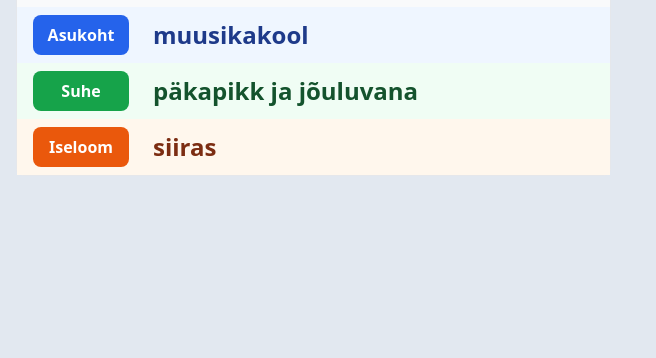
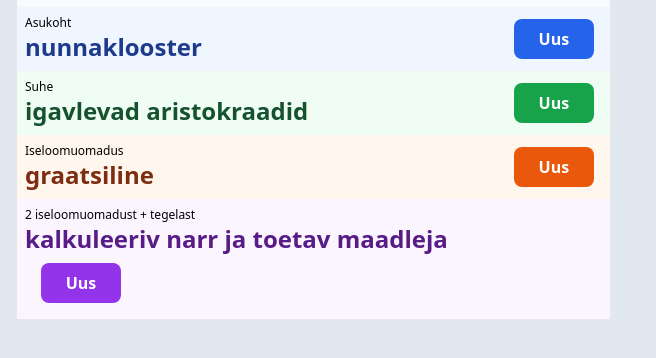
Before and after one commit to antiveeranna/imp, a website: page src/index.html in a window 1280 px wide. Shown: the part 54-412 px from the top of the page, without its empty margins (0-656 px from the left). Drawn offline with Linux system fonts and the light colour scheme.

Commit message:
karakterid + omadused

```diff
--- a/src/index.html
+++ b/src/index.html
@@ -14,40 +14,77 @@
       <h1 class="text-xl py-2 text-center">Inspiratsioon</h1>
 
       <div class="flex flex-row bg-blue-50 items-center">
+
+
+          <div class="p-2 grow">
+            <section class="text-xs">Asukoht</section>
+            <section id="locations"
+          class="text-2xl font-semibold text-blue-900"
+        ></section>
+          </div>
           <button
           id="location-btn"
-            class="flex-none w-24 bg-blue-600 hover:bg-blue-700 text-white font-semibold my-2 mx-4 py-2 rounded-lg"
+          class="flex-none w-20 bg-blue-600 hover:bg-blue-700 text-white font-semibold my-2 mx-4 py-2 rounded-lg"
         >
-            Asukoht
+          Uus
         </button>
-        <div id="locations"
-          class="grow p-2 text-2xl font-semibold text-blue-900"
+
+      </div>
+
+      <div class="flex flex-row bg-green-50 items-center">
+
+          <div class="p-2 grow">
+            <section class="text-xs">Suhe</section>
+            <div id="relations"
+            class="text-2xl font-semibold h-full text-green-900"
+          ></div>
+          </div>
+          <button
+          id="relation-btn"
+          class="flex-none w-20 bg-green-600 hover:bg-green-700 text-white font-semibold my-2 mx-4 py-2 rounded-lg"
+        >
+          Uus
+        </button>
+
+      </div>
+
+      <div class="flex flex-row bg-orange-50 items-center">
+
+
+        <div class="p-2 grow">
+          <section class="text-xs">Iseloomuomadus</section>
+
+      <div id="attributes"
+        class="text-2xl font-semibold h-full text-orange-900"
       ></div>
         </div>
 
-      <div class="flex flex-row bg-green-50 items-center">
         <button
-            id="relation-btn"
-            class="flex-none w-24 bg-green-600 hover:bg-green-700 text-white font-semibold my-2 mx-4 py-2 rounded-lg"
+        id="attribute-btn"
+        class="flex-none w-20 bg-orange-600 hover:bg-orange-700 text-white font-semibold my-2 mx-4 py-2 rounded-lg"
       >
-            Suhe
+        Uus
       </button>
-        <div id="relations"
-          class="basis-3/4 p-2 text-2xl font-semibold h-full text-green-900"
-        ></div>
+
       </div>
 
-      <div class="flex flex-row bg-orange-50 items-center">
+      <div class="flex flex-row bg-purple-50 items-center">
+
+
+        <div class="p-2 grow">
+          <section class="text-xs">2 iseloomuomadust + tegelast</section>
+
+      <div id="characters"
+        class="text-2xl font-semibold h-full text-purple-900"
+      ></div>
       <button
-          id="attribute-btn"
-          class="flex-none w-24 bg-orange-600 hover:bg-orange-700 text-white font-semibold my-2 mx-4 py-2 rounded-lg"
+      id="characters-btn"
+      class="text-center flex-none w-20 bg-purple-600 hover:bg-purple-700 text-white font-semibold my-2 mx-4 py-2 rounded-lg"
     >
-          Iseloom
+      Uus
     </button>
-      <div id="attributes"
-        class="basis-3/4 p-2 text-2xl font-semibold h-full text-orange-900"
-      ></div>
       </div>
+
 
     </div>
     <script>
@@ -55,12 +92,14 @@
       let index = {
         'locations': 0,
         'relations': 0,
-        'attributes': 0
+        'attributes': 0,
+        'characters': 0
       }
 
       shuffle(inspiration['locations']);
       shuffle(inspiration['relations']);
       shuffle(inspiration['attributes']);
+      shuffle(inspiration['characters']);
 
       function pick(section) {
 
@@ -68,7 +107,19 @@
           inspiration[section][index[section] % inspiration[section].length];
 
         index[section]++;
+      }
 
+      function characters () {
+        let char1 = inspiration['characters'][index['characters'] % inspiration['characters'].length];
+        index['characters']++;
+        let char2 = inspiration['characters'][index['characters'] % inspiration['characters'].length];
+        index['characters']++;
+        let attributes = inspiration['attributes'];
+        let attribute1 = attributes[Math.floor(Math.random()*attributes.length)];
+        let attribute2 = attributes[Math.floor(Math.random()*attributes.length)];
+
+        document.getElementById('characters').innerHTML =
+          attribute1 + ' ' + char1 + ' ja ' + attribute2 + ' ' + char2;
       }
 
       function shuffle(array) {
@@ -92,9 +143,15 @@
 
           .addEventListener("click", () => pick('attributes'));
 
+        document
+          .getElementById("characters-btn")
+
+          .addEventListener("click", () => characters());
+
         pick('locations');
         pick('relations');
         pick('attributes');
+        characters();
       })();
     </script>
   </body>
```
Also changed, not shown: dist/index.html, dist/inspiratsioon.js, dist/output.css. Lines whose indentation alone changed are shown as unchanged.
